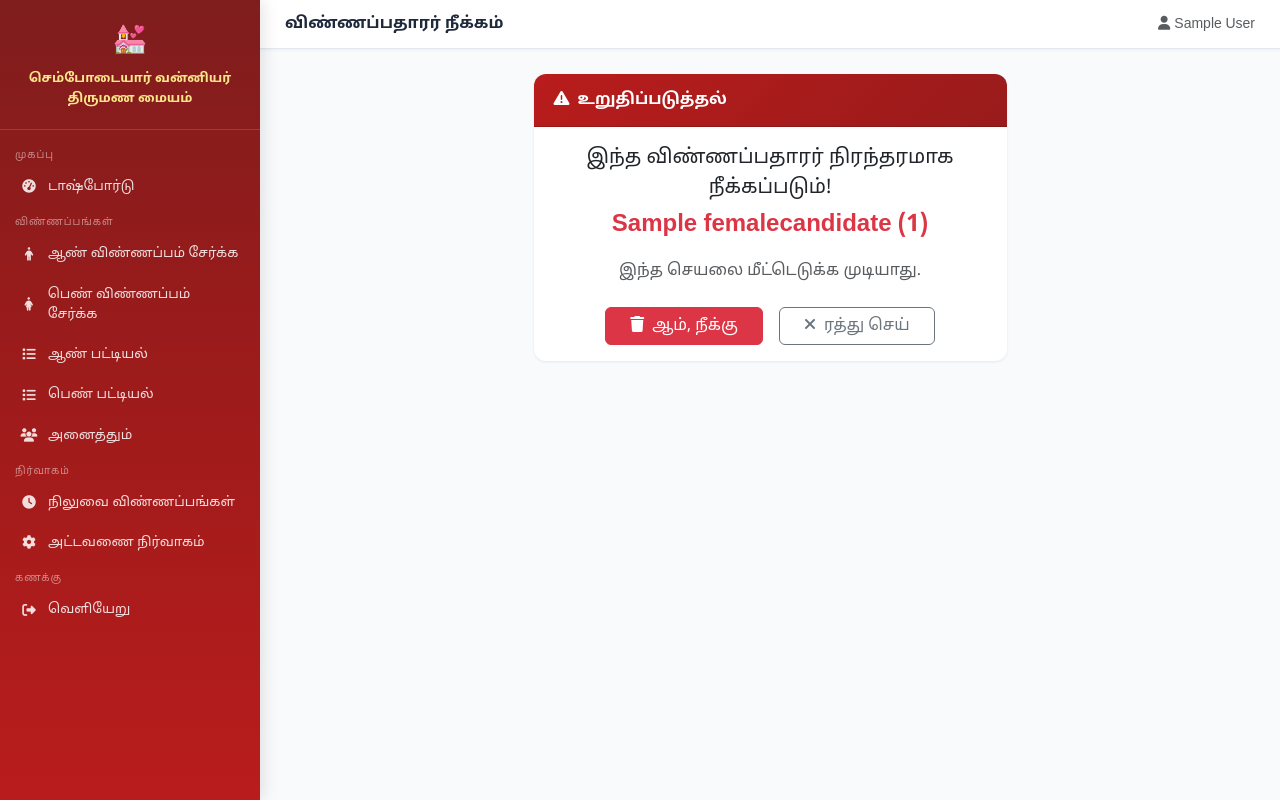
After one commit to asaimani/sembodai, a Django app: page /candidates/1/1/delete/ in a window 1280 px wide. The commit adds this page. Run offline with Django 5.2, Linux system fonts and the light colour scheme; a user stored in the database is signed in; tables that the repository leaves empty hold one stand-in row (values such as "Sample post"); parts of the project's set-up code (start-up, migrations or seed data) failed here and were passed over; some libraries are stand-ins or nearby versions.

Commit message:
Delete candidate, address section, UID format fixes

```diff
--- a/matrimony/urls.py
+++ b/matrimony/urls.py
@@ -14,4 +14,5 @@ urlpatterns = [
     path('api/nachathirams/', views.get_nachathirams, name='get_nachathirams'),
     path('api/sub_castes/', views.get_sub_castes, name='get_sub_castes'),
     path('photos/<int:photo_id>/delete/', views.delete_photo, name='delete_photo'),
+    path('candidates/<str:gender>/<int:pk>/delete/', views.candidate_delete, name='candidate_delete'),
 ]
--- a/matrimony/views.py
+++ b/matrimony/views.py
@@ -306,6 +306,28 @@ def shadow_list(request):
     return render(request, 'matrimony/shadow_list.html', {'shadows': shadows})
 
 
+
+@login_required
+def candidate_delete(request, gender, pk):
+    if not request.user.is_superuser:
+        from django.http import HttpResponseForbidden
+        return HttpResponseForbidden("அனுமதி இல்லை")
+    if gender == 'M':
+        candidate = get_object_or_404(MaleCandidate, pk=pk)
+    else:
+        candidate = get_object_or_404(FemaleCandidate, pk=pk)
+    if request.method == 'POST':
+        import os
+        # Delete photo files from disk
+        for photo in candidate.photos.all():
+            if photo.photo and os.path.isfile(photo.photo.path):
+                os.remove(photo.photo.path)
+        candidate.delete()
+        return redirect('candidate_list')
+    return render(request, 'matrimony/candidate_confirm_delete.html', {
+        'candidate': candidate, 'gender': gender
+    })
+
 @login_required
 def delete_photo(request, photo_id):
     # Accept both GET and POST
--- /dev/null
+++ b/templates/matrimony/candidate_confirm_delete.html
@@ -0,0 +1,31 @@
+{% extends 'matrimony/base.html' %}
+{% block title %}நீக்கு - {{ candidate.name }}{% endblock %}
+{% block page_title %}விண்ணப்பதாரர் நீக்கம்{% endblock %}
+
+{% block content %}
+<div class="row justify-content-center">
+    <div class="col-md-6">
+        <div class="card border-danger">
+            <div class="card-header bg-danger text-white">
+                <i class="fas fa-exclamation-triangle me-2"></i>உறுதிப்படுத்தல்
+            </div>
+            <div class="card-body text-center">
+                <p class="fs-5 mb-1">இந்த விண்ணப்பதாரர் நிரந்தரமாக நீக்கப்படும்!</p>
+                <p class="fw-bold text-danger fs-4">{{ candidate.name }} ({{ candidate.uid }})</p>
+                <p class="text-muted">இந்த செயலை மீட்டெடுக்க முடியாது.</p>
+                <div class="d-flex gap-3 justify-content-center mt-4">
+                    <form method="post">
+                        {% csrf_token %}
+                        <button type="submit" class="btn btn-danger px-4">
+                            <i class="fas fa-trash me-2"></i>ஆம், நீக்கு
+                        </button>
+                    </form>
+                    <a href="{% url 'candidate_detail' gender candidate.pk %}" class="btn btn-outline-secondary px-4">
+                        <i class="fas fa-times me-2"></i>ரத்து செய்
+                    </a>
+                </div>
+            </div>
+        </div>
+    </div>
+</div>
+{% endblock %}
--- a/templates/matrimony/candidate_detail.html
+++ b/templates/matrimony/candidate_detail.html
@@ -14,6 +14,11 @@
     <a href="{% url 'candidate_list' %}?gender={{ candidate.gender }}" class="btn btn-outline-secondary btn-sm">
         <i class="fas fa-arrow-left me-1"></i>திரும்பு
     </a>
+    {% if request.user.is_superuser %}
+    <a href="{% url 'candidate_delete' gender candidate.pk %}" class="btn btn-danger btn-sm ms-2">
+        <i class="fas fa-trash me-1"></i>நீக்கு
+    </a>
+    {% endif %}
 </div>
 
 <div class="row g-3">
```
Also changed, not shown: photos/Lavender_and_purple_combo_01.jpg (deleted).
